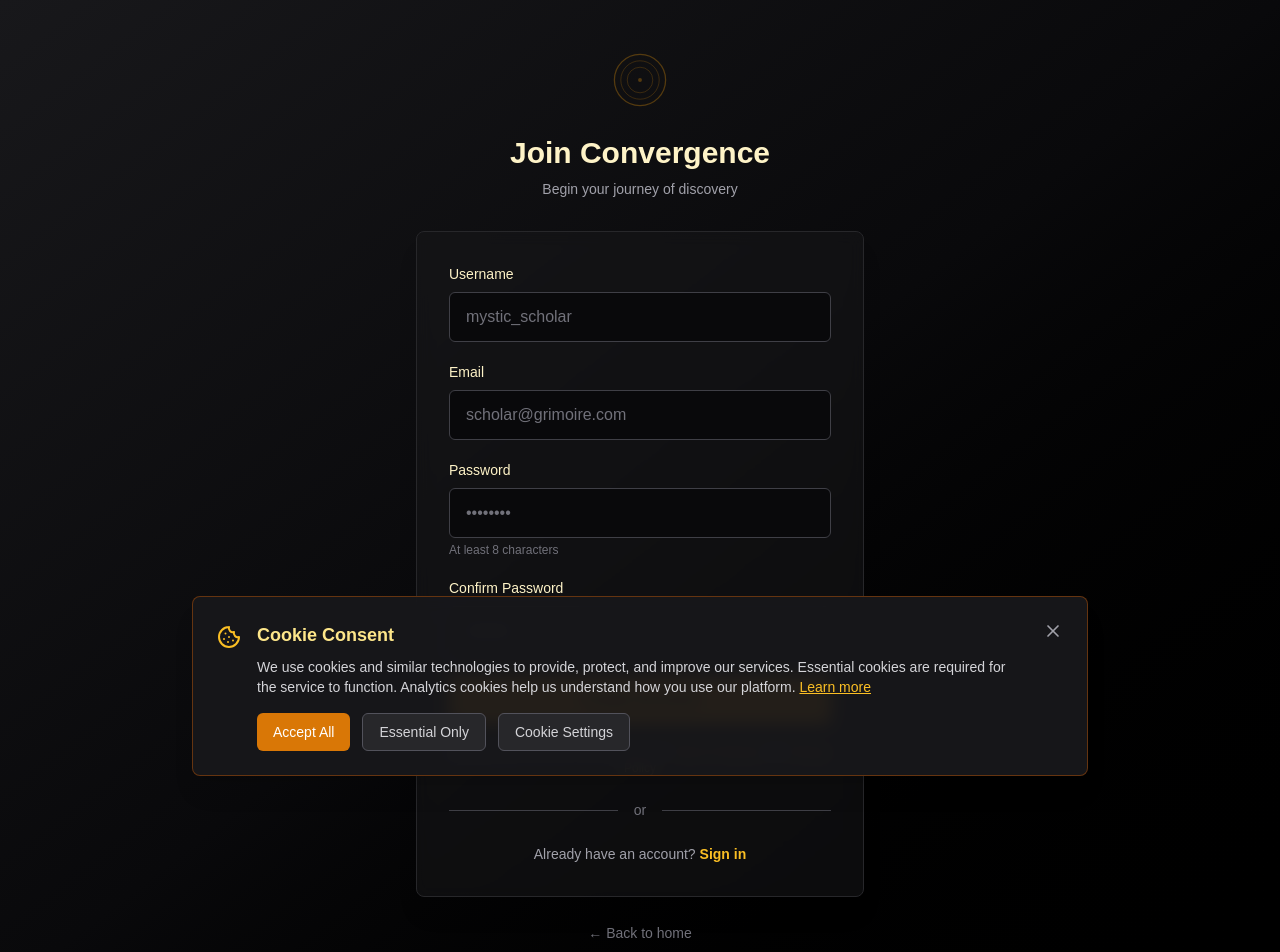
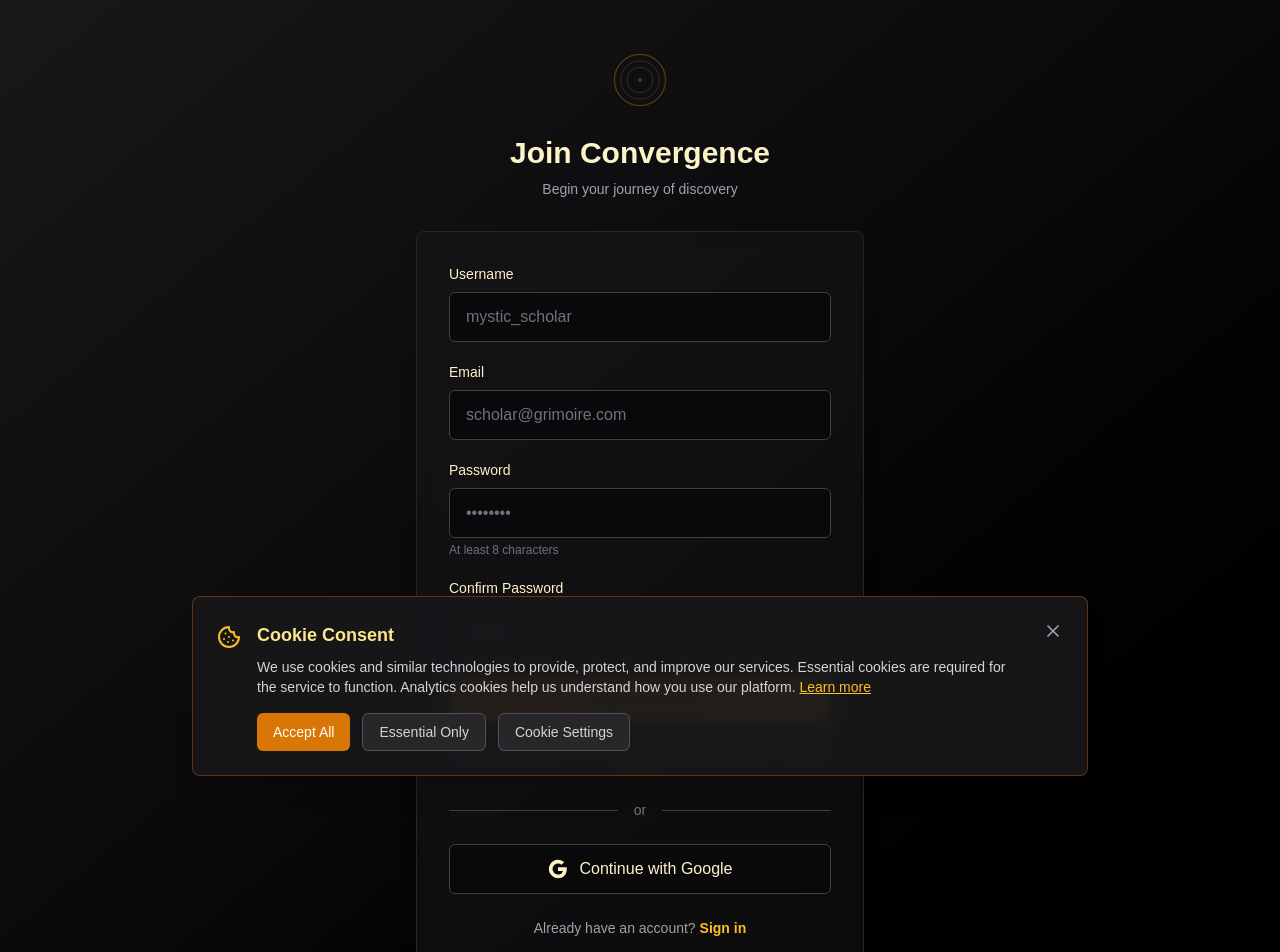
Before and after one commit to jmelendez2269/Digital-Grimoire, a Next.js app in the folder app/: page /register in a window 1280 px wide. Shown: the top 952 px of the page. Built offline with nearby package versions, Linux system fonts and the light colour scheme; no server answers.

Commit message:
feat: add Google OAuth setup and update auth components; docs: update email documentation

```diff
--- a/app/src/app/auth/callback/route.ts
+++ b/app/src/app/auth/callback/route.ts
@@ -5,20 +5,42 @@
 export async function GET(request: NextRequest) {
   const requestUrl = new URL(request.url)
   const code = requestUrl.searchParams.get('code')
+  const error = requestUrl.searchParams.get('error')
+  const errorDescription = requestUrl.searchParams.get('error_description')
   const next = requestUrl.searchParams.get('next') ?? '/dashboard'
 
+  // Handle OAuth errors
+  if (error) {
+    console.error('❌ OAuth error:', error, errorDescription)
+    const errorMessage = errorDescription || error === 'access_denied'
+      ? 'Sign-in was cancelled'
+      : 'Authentication failed'
+    return NextResponse.redirect(
+      new URL(`/login?error=${encodeURIComponent(errorMessage)}`, request.url)
+    )
+  }
+
+  // Handle OAuth code exchange
   if (code) {
     const supabase = await createClient()
-    const { error } = await supabase.auth.exchangeCodeForSession(code)
+    const { data, error: exchangeError } = await supabase.auth.exchangeCodeForSession(code)
 
-    if (!error) {
-      // Successfully verified email, redirect to dashboard
+    if (exchangeError) {
+      console.error('❌ Code exchange error:', exchangeError)
+      return NextResponse.redirect(
+        new URL(`/login?error=${encodeURIComponent(exchangeError.message)}`, request.url)
+      )
+    }
+
+    if (data.session) {
+      console.log('✅ OAuth authentication successful')
+      // Successfully authenticated, redirect to dashboard
       return NextResponse.redirect(new URL(next, request.url))
     }
   }
 
-  // If there was an error, redirect to login with error message
+  // If no code and no error, redirect to login
   return NextResponse.redirect(
-    new URL('/login?error=verification_failed', request.url)
+    new URL('/login?error=authentication_failed', request.url)
   )
 }
--- a/app/src/app/register/page.tsx
+++ b/app/src/app/register/page.tsx
@@ -63,6 +63,38 @@
       }
     } catch (err) {
       setError("An unexpected error occurred");
+      setLoading(false);
+    }
+  };
+
+  const handleGoogleSignIn = async () => {
+    setError("");
+    setLoading(true);
+
+    console.log("🔐 Google sign-in initiated");
+
+    try {
+      const supabase = createClient();
+      const { error: oauthError } = await supabase.auth.signInWithOAuth({
+        provider: "google",
+        options: {
+          redirectTo: `${window.location.origin}/auth/callback`,
+        },
+      });
+
+      if (oauthError) {
+        console.error("❌ Google OAuth error:", oauthError);
+        setError(oauthError.message);
+        setLoading(false);
+        return;
+      }
+
+      // OAuth redirect will happen automatically
+      // The callback route will handle the rest
+      console.log("✅ Google OAuth redirect initiated");
+    } catch (err) {
+      console.error("❌ Unexpected error during Google sign-in:", err);
+      setError("An unexpected error occurred during Google sign-in");
       setLoading(false);
     }
   };
@@ -198,8 +230,36 @@
             <div className="flex-1 border-t border-zinc-700"></div>
           </div>
 
+          {/* Google Sign-In Button */}
+          <button
+            type="button"
+            onClick={handleGoogleSignIn}
+            disabled={loading}
+            className="flex w-full items-center justify-center gap-3 rounded-md border border-zinc-700 bg-zinc-950 px-4 py-3 font-medium text-amber-100 transition-colors hover:bg-zinc-900 focus:outline-none focus:ring-2 focus:ring-amber-500 focus:ring-offset-2 focus:ring-offset-zinc-950 disabled:cursor-not-allowed disabled:opacity-50"
+          >
+            <svg className="h-5 w-5" viewBox="0 0 24 24">
+              <path
+                fill="currentColor"
+                d="M22.56 12.25c0-.78-.07-1.53-.2-2.25H12v4.26h5.92c-.26 1.37-1.04 2.53-2.21 3.31v2.77h3.57c2.08-1.92 3.28-4.74 3.28-8.09z"
+              />
+              <path
+                fill="currentColor"
+                d="M12 23c2.97 0 5.46-.98 7.28-2.66l-3.57-2.77c-.98.66-2.23 1.06-3.71 1.06-2.86 0-5.29-1.93-6.16-4.53H2.18v2.84C3.99 20.53 7.7 23 12 23z"
+              />
+              <path
+                fill="currentColor"
+                d="M5.84 14.09c-.22-.66-.35-1.36-.35-2.09s.13-1.43.35-2.09V7.07H2.18C1.43 8.55 1 10.22 1 12s.43 3.45 1.18 4.93l2.85-2.22.81-.62z"
+              />
+              <path
+                fill="currentColor"
+                d="M12 5.38c1.62 0 3.06.56 4.21 1.64l3.15-3.15C17.45 2.09 14.97 1 12 1 7.7 1 3.99 3.47 2.18 7.07l3.66 2.84c.87-2.6 3.3-4.53 6.16-4.53z"
+              />
+            </svg>
+            {loading ? "Signing in..." : "Continue with Google"}
+          </button>
+
           {/* Login Link */}
-          <div className="text-center">
+          <div className="mt-6 text-center">
             <p className="text-sm text-zinc-400">
               Already have an account?{" "}
               <Link
--- a/app/src/components/LoginForm.tsx
+++ b/app/src/components/LoginForm.tsx
@@ -103,6 +103,37 @@
     }
   };
 
+  const handleGoogleSignIn = async () => {
+    setError("");
+    setLoading(true);
+
+    console.log("🔐 Google sign-in initiated");
+
+    try {
+      const { data, error: oauthError } = await supabase.auth.signInWithOAuth({
+        provider: "google",
+        options: {
+          redirectTo: `${window.location.origin}/auth/callback`,
+        },
+      });
+
+      if (oauthError) {
+        console.error("❌ Google OAuth error:", oauthError);
+        setError(oauthError.message);
+        setLoading(false);
+        return;
+      }
+
+      // OAuth redirect will happen automatically
+      // The callback route will handle the rest
+      console.log("✅ Google OAuth redirect initiated");
+    } catch (err) {
+      console.error("❌ Unexpected error during Google sign-in:", err);
+      setError("An unexpected error occurred during Google sign-in");
+      setLoading(false);
+    }
+  };
+
   return (
     <div className="rounded-lg border border-zinc-800 bg-zinc-900/50 p-8 shadow-xl backdrop-blur">
       <form onSubmit={handleLogin} className="space-y-6">
@@ -173,8 +204,36 @@
         <div className="flex-1 border-t border-zinc-700"></div>
       </div>
 
+      {/* Google Sign-In Button */}
+      <button
+        type="button"
+        onClick={handleGoogleSignIn}
+        disabled={loading}
+        className="flex w-full items-center justify-center gap-3 rounded-md border border-zinc-700 bg-zinc-950 px-4 py-3 font-medium text-amber-100 transition-colors hover:bg-zinc-900 focus:outline-none focus:ring-2 focus:ring-amber-500 focus:ring-offset-2 focus:ring-offset-zinc-950 disabled:cursor-not-allowed disabled:opacity-50"
+      >
+        <svg className="h-5 w-5" viewBox="0 0 24 24">
+          <path
+            fill="currentColor"
+            d="M22.56 12.25c0-.78-.07-1.53-.2-2.25H12v4.26h5.92c-.26 1.37-1.04 2.53-2.21 3.31v2.77h3.57c2.08-1.92 3.28-4.74 3.28-8.09z"
+          />
+          <path
+            fill="currentColor"
+            d="M12 23c2.97 0 5.46-.98 7.28-2.66l-3.57-2.77c-.98.66-2.23 1.06-3.71 1.06-2.86 0-5.29-1.93-6.16-4.53H2.18v2.84C3.99 20.53 7.7 23 12 23z"
+          />
+          <path
+            fill="currentColor"
+            d="M5.84 14.09c-.22-.66-.35-1.36-.35-2.09s.13-1.43.35-2.09V7.07H2.18C1.43 8.55 1 10.22 1 12s.43 3.45 1.18 4.93l2.85-2.22.81-.62z"
+          />
+          <path
+            fill="currentColor"
+            d="M12 5.38c1.62 0 3.06.56 4.21 1.64l3.15-3.15C17.45 2.09 14.97 1 12 1 7.7 1 3.99 3.47 2.18 7.07l3.66 2.84c.87-2.6 3.3-4.53 6.16-4.53z"
+          />
+        </svg>
+        {loading ? "Signing in..." : "Continue with Google"}
+      </button>
+
       {/* Register Link */}
-      <div className="text-center">
+      <div className="mt-6 text-center">
         <p className="text-sm text-zinc-400">
           New to Convergence?{" "}
           <Link
```
Also changed, not shown: 4 other files (tests, documents, lock files or other folders).
